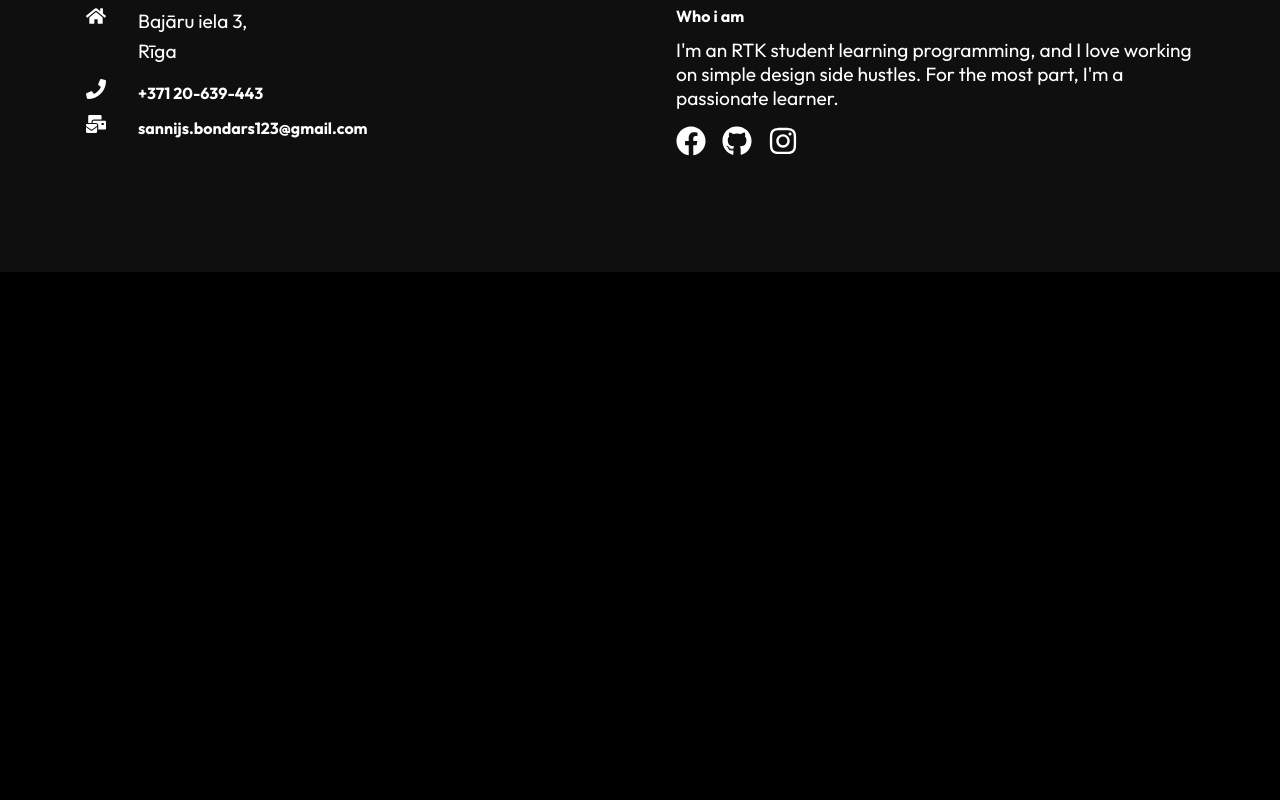
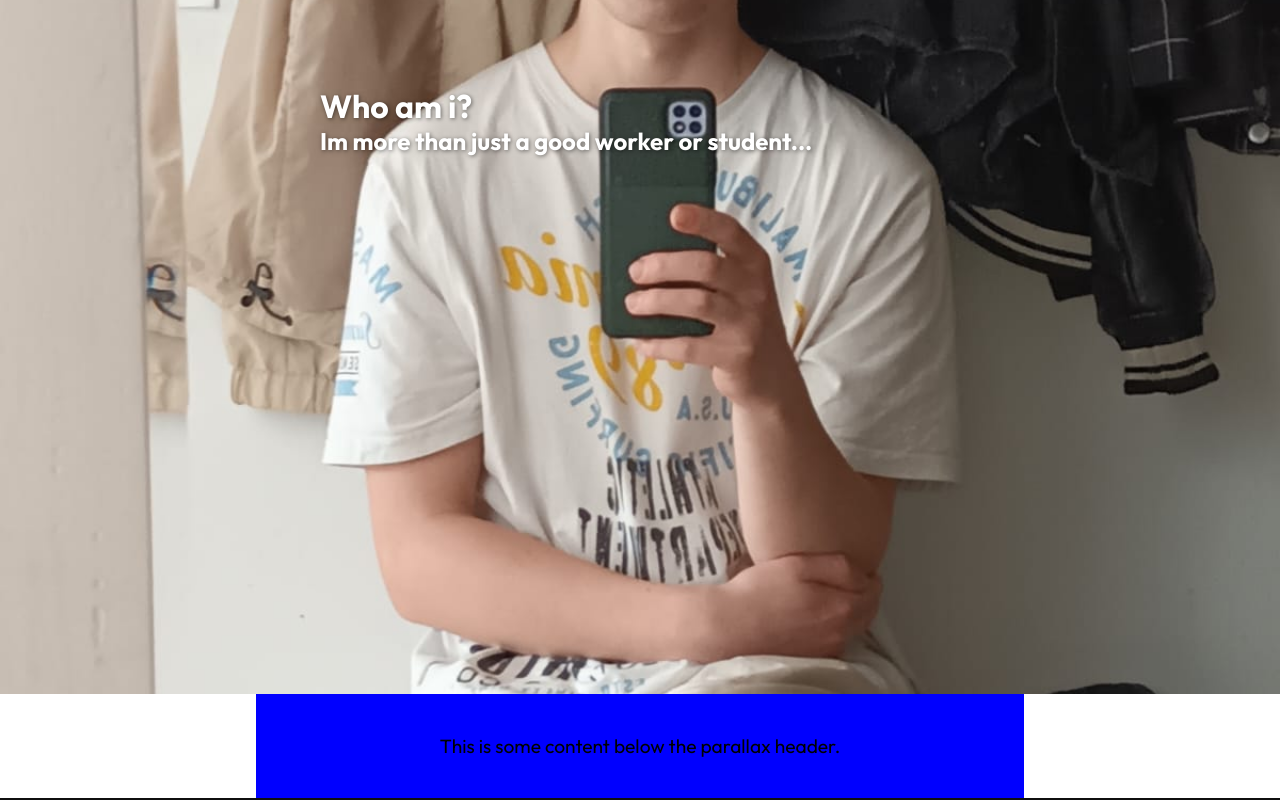
Before and after one commit to Sanvirus/sanvirus.github.io, a React (Create React App) app in the folder my-app/: page /about in a window 1280 px wide. Shown: the part 1220-2020 px from the top of the page. Before the commit the page ends 1492 px from the top, so only its background shows below. Built offline with nearby package versions, Linux system fonts and the light colour scheme.

Commit message:
parallax

```diff
--- a/my-app/src/components/HeroImg2Style.css
+++ b/my-app/src/components/HeroImg2Style.css
@@ -5,14 +5,16 @@
     position: relative;
 }
 
+/*https://images.unsplash.com/photo-1461749280684-dccba630e2f6?q=80&w=1169&auto=format&fit=crop&ixlib=rb-4.0.3&ixid=M3wxMjA3fDB8MHxwaG90by1wYWdlfHx8fGVufDB8fHx8fA%3D%3D*/
+
 .hero-img::before{
     content: "";
-    background: url("https://images.unsplash.com/photo-1461749280684-dccba630e2f6?q=80&w=1169&auto=format&fit=crop&ixlib=rb-4.0.3&ixid=M3wxMjA3fDB8MHxwaG90by1wYWdlfHx8fGVufDB8fHx8fA%3D%3D");
+    background: url(../assets/blossom.jpeg);
     background-size: cover;
     background-position: center top;
     height: 100%;
     width: 100%;
-    position: absolute;
+    position: relative;
     top: 0;
     left: 0;
     z-index: -1;
--- /dev/null
+++ b/my-app/src/components/ParallaxHero.css
@@ -0,0 +1,67 @@
+
+.about-pg {
+    background-color: rgb(0, 0, 0);
+    margin-top: 100;
+  }
+
+  .header-ab-pg {
+    position: relative;
+    left: 0;
+    top: 0;
+    width: 100%;
+    height: 100vh;
+    background-image: url(../assets/prity-boy.jpeg);
+    background-position: center;
+    background-size: cover;
+    background-repeat: no-repeat;
+    z-index: 1;
+  }
+
+  .header-ab-pg::before {
+    content: "";
+    position: relative;
+    top: 0;
+    right: 0;
+    bottom: 0;
+    left: 0;
+    background-color: MidnightBlue;
+    opacity: 0.2;
+    z-index: -1;
+  }
+
+  .header-section-ab-pg {
+    position: relative;
+    padding: 15% 0 10%;
+    max-width: 640px;
+    margin-left: auto;
+    margin-right: auto;
+    color: white;
+    text-shadow: 1px 1px 4px rgba(0, 0, 0, 0.5);
+
+  }
+
+
+
+  .section-wrap {
+    position: relative;
+    background-color: white;
+  }
+
+  .section {
+    position: relative;
+    width: 60%;
+    margin-left: auto;
+    margin-right: auto;
+    padding: 40px;
+    background-color: blue;
+  }
+
+.section p {
+    color: #000;
+    text-align: center;
+}
+
+/*
+
+
+*/
--- /dev/null
+++ b/my-app/src/components/ParallaxHero.js
@@ -0,0 +1,48 @@
+// ParallaxHero.js
+import React, { useEffect, useState } from 'react';
+import './ParallaxHero.css';
+import "../style.css";
+
+const ParallaxHero = () => {
+  const [scrollY, setScrollY] = useState(0);
+
+  // Handle scroll event
+  const handleScroll = () => {
+    setScrollY(window.scrollY);
+  };
+
+  // Add event listener for scrolls
+  useEffect(() => {
+    window.addEventListener('scroll', handleScroll);
+
+    // Cleanup event listener on component unmount
+    return () => {
+      window.removeEventListener('scroll', handleScroll);
+    };
+  }, []);
+
+  return (
+    <div className='ab-px-hero'>
+        <div className="about-pg">
+        <div
+            className="header-ab-pg"
+            style={{ height: `calc(100vh - ${scrollY}px)` }} // Adjust height based on scroll position
+        >
+            <div className="header-section-ab-pg">
+            <h1>Who am i?</h1>
+            <h2>Im more than just a good worker or student... </h2>
+            </div>
+        </div>
+        <div className="section-wrap">
+            <div className="section">
+            <p>This is some content below the parallax header.</p>
+
+            </div>
+        </div>
+        </div>
+    </div>
+
+  );
+};
+
+export default ParallaxHero;
--- a/my-app/src/routers/About.js
+++ b/my-app/src/routers/About.js
@@ -1,15 +1,17 @@
 import React from "react";
 
 import Navbar from "../components/Navbar";
+import HeroImg2 from "../components/HeroImg2";
 import Footer from "../components/Footer";
-import HeroImg2 from "../components/HeroImg2";
+import ParallaxHero from "../components/ParallaxHero";
 import AboutContent from "../components/AboutContent";
 
 const About = () => {
-    return( <div>
+    return( <div className="UwU">
         <Navbar />
         <HeroImg2 heading="ABOUT." text="I'm a programming student who loves hackathons and small design projects."/>
         <AboutContent />
+        <ParallaxHero />
         <Footer />
     </div>
     );
--- a/my-app/src/routers/Contact.js
+++ b/my-app/src/routers/Contact.js
@@ -2,10 +2,12 @@ import React from "react";
 
 import Navbar from "../components/Navbar";
 import Footer from "../components/Footer";
+import ParallaxHero from "../components/ParallaxHero";
 
 const Contact = () => {
     return <div>
         <Navbar />
+        <ParallaxHero />
         <Footer />
     </div>;
 }
```
Also changed, not shown: my-app/src/assets/prity-boy.jpeg (added).
